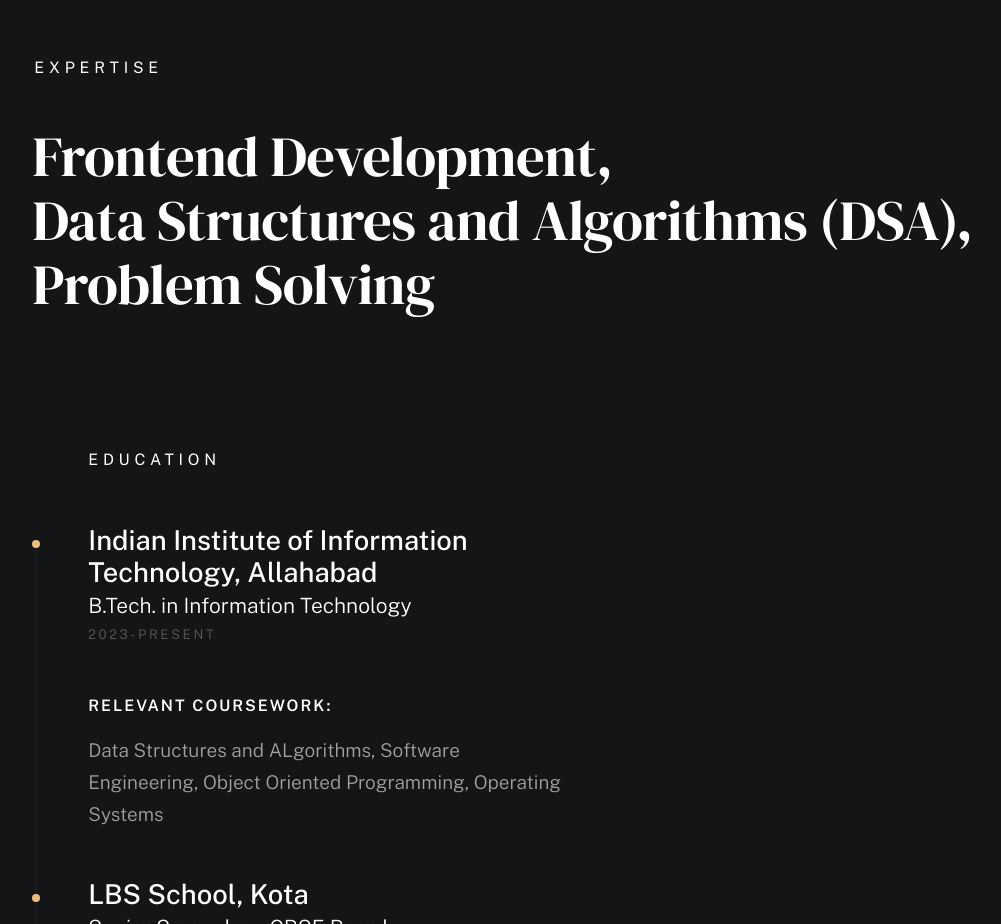
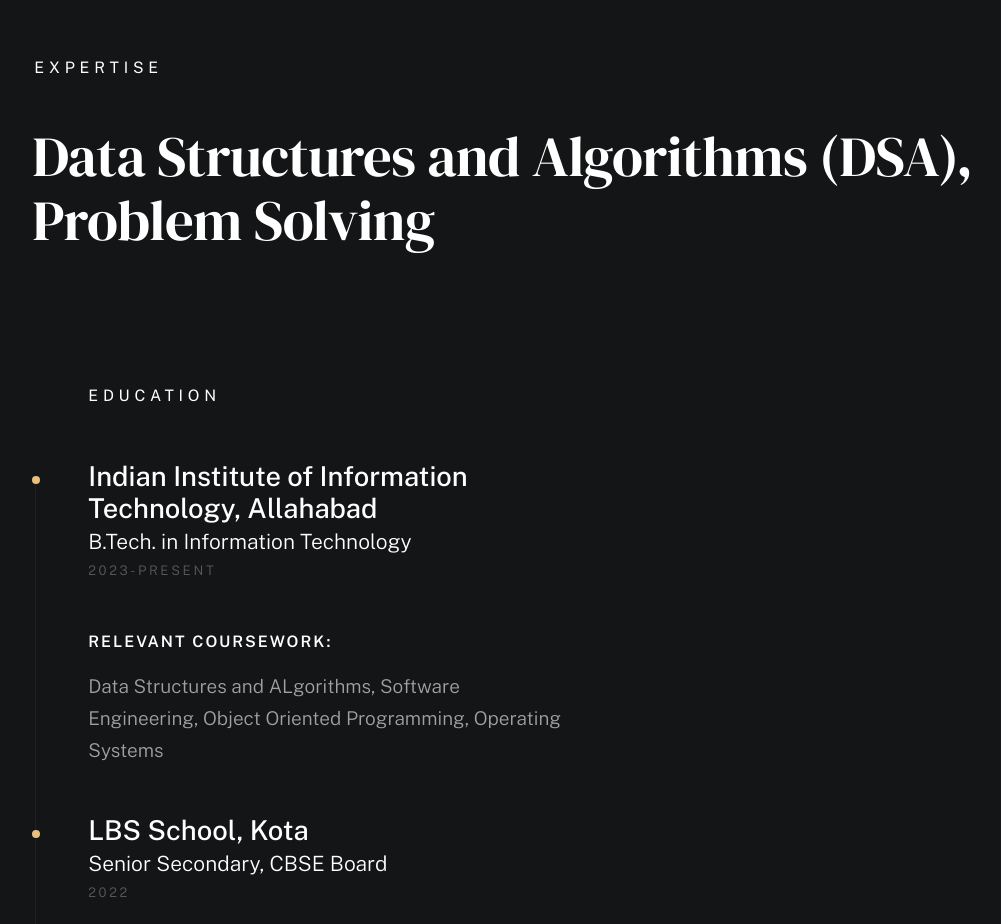
Before and after one commit to KavyaMitruka/personal-portfolio, a plain HTML site: page index.html in a window 1280 px wide. Shown: the part 1820-2744 px from the top of the page, without its empty margins (39-1040 px from the left). Drawn offline with nearby package versions, Linux system fonts and the light colour scheme; a web font is replaced by a local one.

Commit message:
Update index.html

```diff
--- a/index.html
+++ b/index.html
@@ -145,7 +145,7 @@
                         <h2 class="text-pretitle" data-animate-el>Expertise</h2>
 
                         <ul class="skills-list h1" data-animate-el>
-                            <li>Frontend Development</li>
+<!--                             <li>Frontend Development</li> -->
                             <li>Data Structures and Algorithms (DSA)</li>
                             <li>Problem Solving</li>
                         </ul>
```
